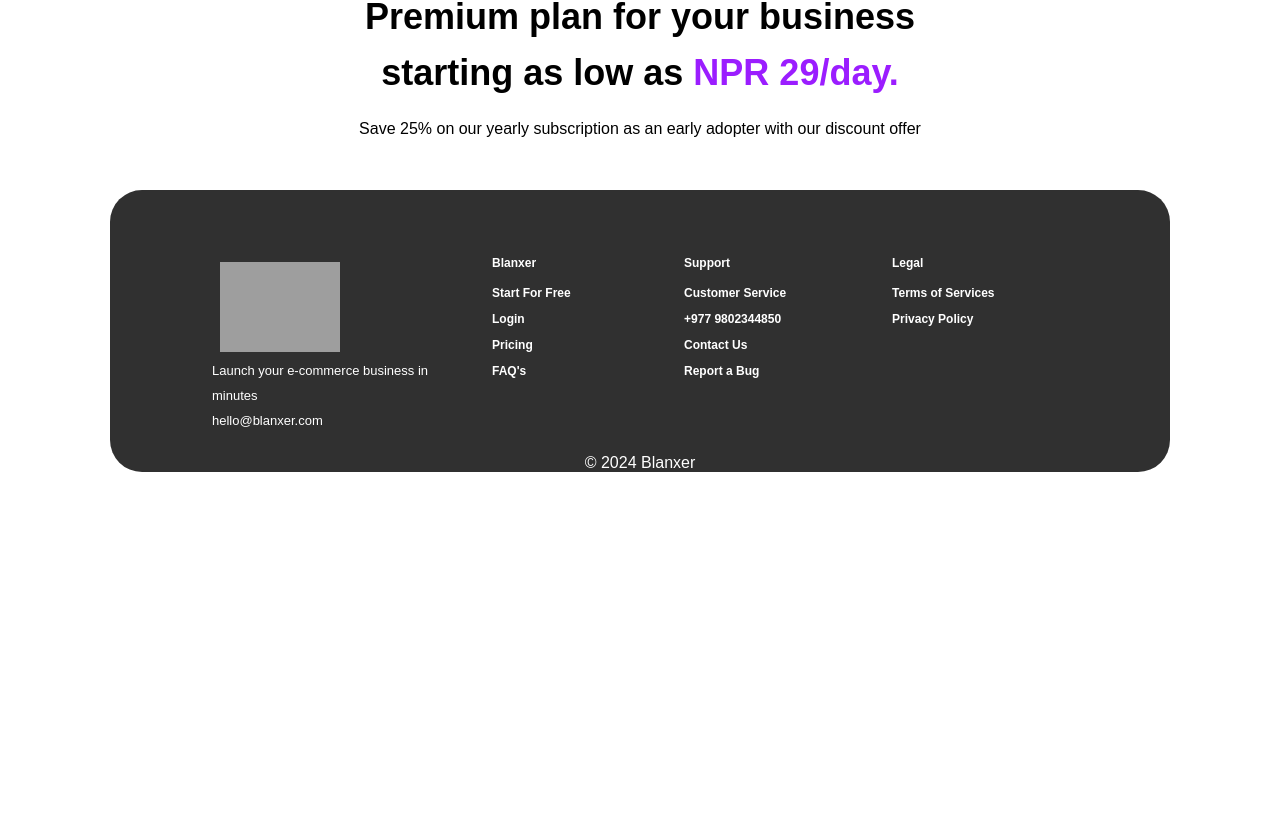
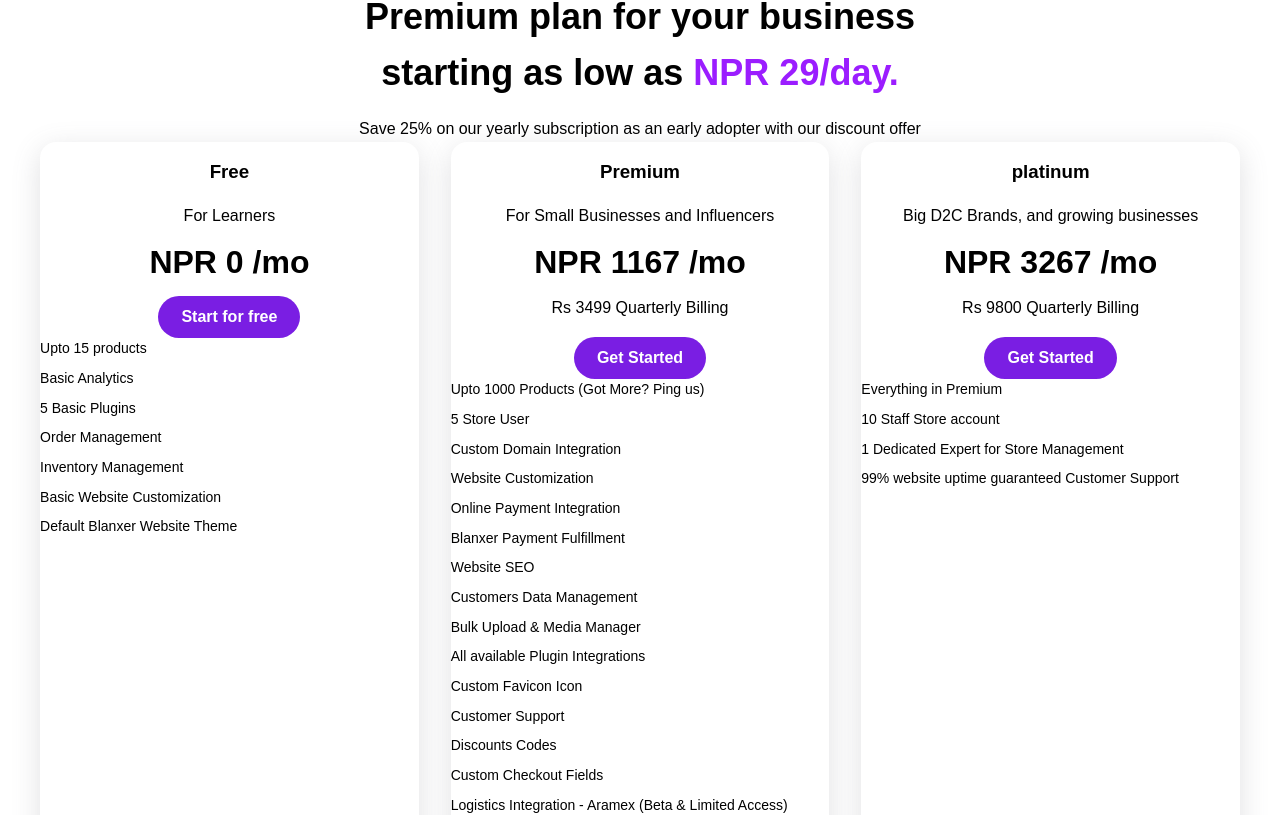
Before and after one commit to Ayush-tamang07/Blanxer-Clone, a React (Vite) app: page / in a window 1280 px wide. Shown: the part 5165-5980 px from the top of the page. Before the commit the page ends 5689 px from the top, so only its background shows below. Built offline with nearby package versions, Linux system fonts and the light colour scheme; grey boxes are pictures that could not be loaded.

Commit message:
half completed plans

```diff
--- a/src/Components/Plan/Plan.css
+++ b/src/Components/Plan/Plan.css
@@ -1,7 +1,7 @@
-.price{
+.price {
   color: #9b1dff;
 }
-.plan-heading{
+.plan-heading {
   text-align: center;
   text-align: center;
   font-size: 36px;
@@ -10,6 +10,59 @@
   margin-top: 3rem;
   margin-bottom: 1rem;
 }
-.discount-offer{
+.discount-offer {
   text-align: center;
 }
+.three-plans {
+  display: flex;
+  justify-content: center;
+  gap: 2rem;
+}
+.free {
+  box-shadow: rgba(100, 100, 111, 0.2) 0px 7px 29px 0px;
+  width: 378.6px;
+  height: 842.6px;
+  border-radius: 1rem;
+}
+.premium {
+  box-shadow: rgba(100, 100, 111, 0.2) 0px 7px 29px 0px;
+  width: 378.6px;
+  height: 842.6px;
+  border-radius: 1rem;
+}
+.platinum {
+  box-shadow: rgba(100, 100, 111, 0.2) 0px 7px 29px 0px;
+  width: 378.6px;
+  height: 842.6px;
+  border-radius: 1rem;
+}
+.free {
+  text-align: center;
+}
+.premium {
+  text-align: center;
+}
+.platinum {
+  text-align: center;
+}
+.btn {
+  background-color: #7a1ee3;
+  color: white;
+  height: 42px;
+  padding-left: 22px;
+  padding-right: 22px;
+  line-height: 1;
+  border: 1px solid transparent;
+  cursor: pointer;
+}
+.list{
+    display: flex;
+    flex-direction: column;
+    /* justify-content: flex-start; */
+    align-items: flex-start;
+    gap: .5rem;
+}
+.list-item{
+    font-size: 14px;
+    line-height: 1.55;
+}
--- a/src/Components/Plan/Plan.jsx
+++ b/src/Components/Plan/Plan.jsx
@@ -1,15 +1,86 @@
-import './Plan.css'
-function Plan(){
-    return(
-        <>
-            <div className="plan-heading">
-            Premium plan for your business <br />starting as low as <span className="price"> NPR 29/day.</span>
+import "./Plan.css";
+function Plan() {
+  // const card = {h1}
+  return (
+    <>
+      <div className="plan-heading">
+        Premium plan for your business <br />
+        starting as low as <span className="price"> NPR 29/day.</span>
+      </div>
+      <div className="discount-offer">
+        Save 25% on our yearly subscription as an early adopter with our
+        discount offer
+      </div>
+      <div className="three-plans">
+        <div className="free">
+          <div>
+            <h3 className="free-plan-title">Free</h3>
+            <p className="free-plan-subtitle">For Learners</p>
+            <h1 className="free-plan-prices">NPR 0 /mo</h1>
+            <button className="btn start-free">Start for free</button>
+          </div>
+          <div className="list">
+            <div className="list-item">Upto 15 products</div>
+            <div className="list-item">Basic Analytics</div>
+            <div className="list-item">5 Basic Plugins</div>
+            <div className="list-item">Order Management</div>
+            <div className="list-item">Inventory Management</div>
+            <div className="list-item">Basic Website Customization</div>
+            <div className="list-item">Default Blanxer Website Theme</div>
             </div>
-            <div className='discount-offer'>
-            Save 25% on our yearly subscription as an early adopter with our discount offer
-            </div>
+        </div>
 
-        </>
-    );
+
+        <div className="premium">
+          <div>
+            <h3 className="premium-plan-title">Premium</h3>
+            <p className="premium-plan-subtitle">
+              For Small Businesses and Influencers
+            </p>
+            <h1 className="premium-plan-price">NPR 1167 /mo</h1>
+            <p>Rs 3499 Quarterly Billing</p>
+            <button className="btn get-started    ">Get Started</button>
+          </div>
+          <div className="list">
+
+                <div className="list-item">Upto 1000 Products (Got More? Ping us)</div>
+                <div className="list-item">5 Store User</div>
+                <div className="list-item">Custom Domain Integration</div>
+                <div className="list-item">Website Customization</div>
+                <div className="list-item">Online Payment Integration</div>
+                <div className="list-item">Blanxer Payment Fulfillment</div>
+                <div className="list-item">Website SEO</div>
+                <div className="list-item">Customers Data Management</div>
+                <div className="list-item">Bulk Upload & Media Manager</div>
+                <div className="list-item">All available Plugin Integrations</div>
+                <div className="list-item">Custom Favicon Icon</div>
+                <div className="list-item">Customer Support</div>
+                <div className="list-item">Discounts Codes</div>
+                <div className="list-item">Custom Checkout Fields</div>
+                <div className="list-item">Logistics Integration - Aramex (Beta & Limited Access)</div>
+          </div>
+        </div>
+
+
+        <div className="platinum">
+          <div>
+            <h3 className="platinum-plan-title">platinum</h3>
+            <p className="platinum-plan-subtitle">
+              Big D2C Brands, and growing businesses
+            </p>
+            <h1 className="platinum-plan-price">NPR 3267 /mo</h1>
+            <p>Rs 9800 Quarterly Billing</p>
+            <button className="btn get-started">Get Started</button>
+          </div>
+          <div className="list">
+            <div className="list-item">Everything in Premium</div>
+            <div className="list-item">10 Staff Store account</div>
+            <div className="list-item">1 Dedicated Expert for Store Management</div>
+            <div className="list-item">99% website uptime guaranteed Customer Support </div>
+          </div>
+        </div>
+      </div>
+    </>
+  );
 }
 export default Plan;
```
Lines whose indentation alone changed are shown as unchanged.
